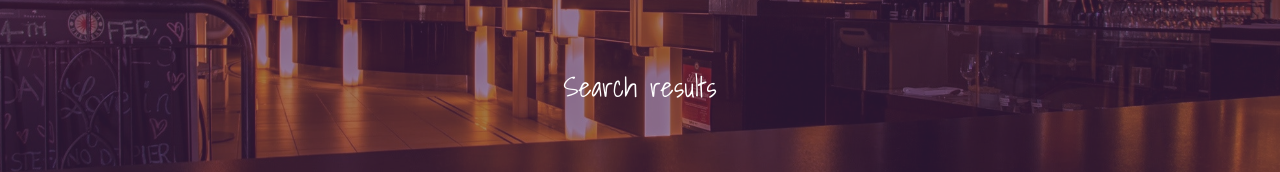
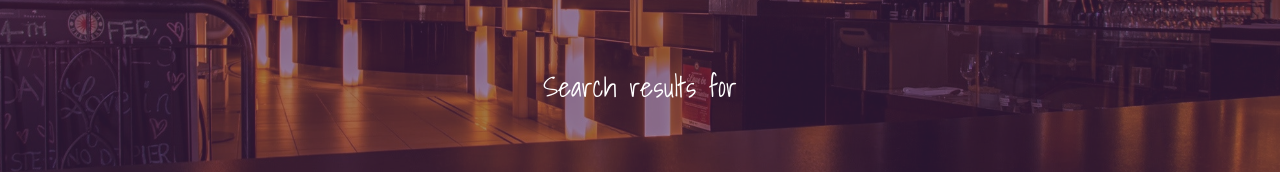
Before and after one commit to blackninja81/cocktail-api, a React (Create React App) app: page /search in a window 1280 px wide. Shown: the part 478-650 px from the top of the page. Built offline with nearby package versions, Linux system fonts and the light colour scheme.

Commit message:
updated routes

```diff
--- a/src/App.js
+++ b/src/App.js
@@ -1,16 +1,16 @@
 import './App.css';
 import HomePage from './Pages/HomePage';
 import SearchPage from './Pages/SearchPage';
-import { BrowserRouter,Route } from 'react-router-dom';
+import { BrowserRouter, Route } from 'react-router-dom';
 
 function App() {
   return (
-    <div className="App">
-      <BrowserRouter>
-      <Route exact path="/" component={HomePage}></Route>
-      <Route exact path="/search" component={SearchPage}></Route>
-      </BrowserRouter>
-    </div>
+    <BrowserRouter>
+      <div className="App">
+        <Route exact path="/" component={HomePage}></Route>
+        <Route path="/search" component={SearchPage}></Route>
+      </div>
+    </BrowserRouter>
   );
 }
 
--- a/src/Pages/SearchPage.js
+++ b/src/Pages/SearchPage.js
@@ -40,7 +40,7 @@ function SearchPage() {
             </div>
             <div className="Search-button">
                 <button id="search_button" type="button" className="btn btn-white"> <AiOutlineSearch /></button>
-                <h3><u><b>{searchTerm}</b></u> Search results</h3>
+                <h3> Search results for <u><b>{searchTerm}</b></u></h3>
             </div>
             {
                 cocktail.length > 0 && cocktail.map((info) => <Card key={info.idDrink} {...info} />)
--- a/src/index.css
+++ b/src/index.css
@@ -199,9 +199,6 @@ footer h3{
   padding: 3rem;
   background-color: rgb(198, 194, 199);
 }
-.card-body h1{
-  color: white;
-}
 .card-body .part1{
   padding-left: 5rem;
   margin-top: 3rem;
```
